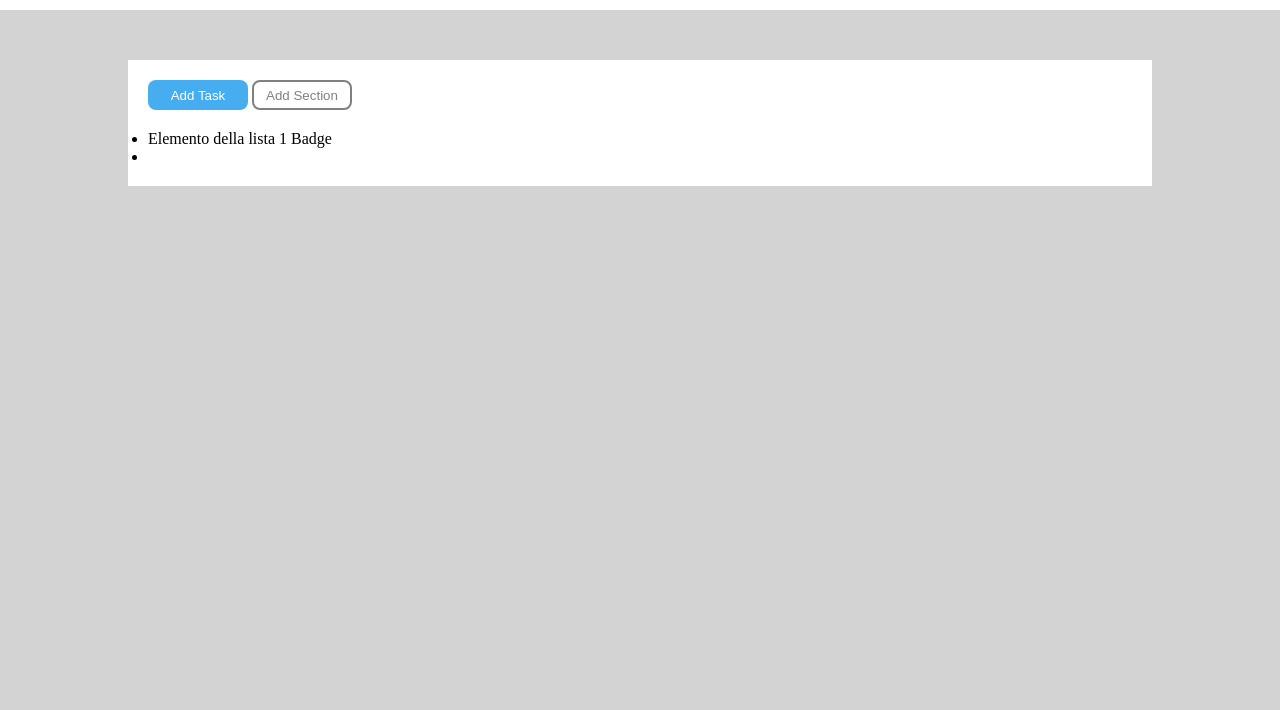
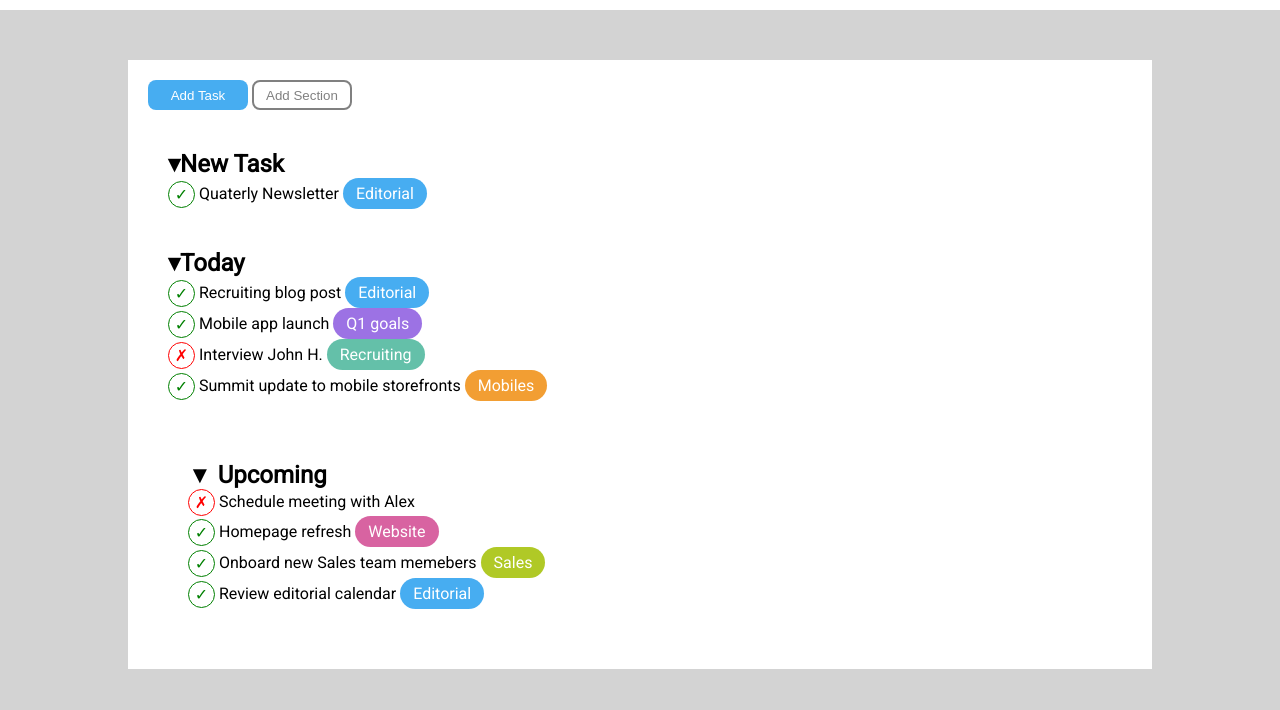
Before and after one commit to UmbertoCarbone/html-css-toboolist, a plain HTML site: page index.html in a window 1280 px wide. Shown: the part 90-800 px from the top of the page. Drawn offline with Linux system fonts and the light colour scheme.

Commit message:
Fine Main

```diff
--- a/CSS/style.css
+++ b/CSS/style.css
@@ -7,8 +7,12 @@
 }
 
 
+
+
 body {
     background-color: lightgray;
+      font-family: "Roboto", sans-serif;
+
 }
 
 header {
@@ -26,6 +30,8 @@ main {
     background: #FFF;
     margin: 0 auto;
     width: 80%;
+
+
 }
 
 main h1 {
@@ -48,13 +54,87 @@ button {
     background-color: #47ADF1;
     color: white
 
+
 }
 
 .button2 {
     background-color: white;
     border:2px solid grey;
     color: gray
+}
+
+li {
+    list-style: none;
+}
 
 
+.green {
+    height: 25px;
+    width: 25px;
+    border-radius: 50%;
+    text-align: center;
+    line-height: 25px;
+    border: 0.5px solid;
+    display: inline-block;
+    vertical-align: middle;
+    color: green
+    }
 
+  .red {
+    height: 25px;
+    width: 25px;
+    border-radius: 50%;
+    text-align: center;
+    line-height: 25px;
+    border: 0.5px solid;
+    display: inline-block;
+    vertical-align: middle;
+
+    color: red
+  }
+
+  .fake-button-editorial {
+    display: inline-block;
+  padding: 6px 13px;
+  border-radius: 20px;
+  background-color:#47ADF1;
+  color: white;
+  }
+
+  .fake-button-q1-goals {
+
+    display: inline-block;
+    padding: 6px 13px;
+    border-radius: 20px;
+    background-color:#9C72E4;
+    color: white;
 }
+
+.fake-button-recruiting {
+    display: inline-block;
+    padding: 6px 13px;
+    border-radius: 20px;
+    background-color:#64C0A9;
+    color: white;
+    }
+    .fake-button-mobiles {
+        display: inline-block;
+    padding: 6px 13px;
+    border-radius: 20px;
+    background-color:#F29E33;
+    color: white;
+}
+.fake-button-website {
+    display: inline-block;
+    padding: 6px 13px;
+    border-radius: 20px;
+    background-color:#D863A1;
+    color: white;
+}
+.fake-button-sales {
+    display: inline-block;
+    padding: 6px 13px;
+    border-radius: 20px;
+    background-color:#B0C926;
+    color: white;
+}
--- a/index.html
+++ b/index.html
@@ -6,7 +6,12 @@
 <meta charset="UTF-8">
     <meta name="viewport" content="width=device-width, initial-scale=1.0">
     <title>Toboolist</title>
+    <link rel="preconnect" href="https://fonts.googleapis.com">
+    <link rel="preconnect" href="https://fonts.gstatic.com" crossorigin>
+    <link href="https://fonts.googleapis.com/css2?family=Roboto&display=swap" rel="stylesheet">
     <link rel="stylesheet" href="./CSS/style.css">
+
+
 </head>
 
 <body>
@@ -18,31 +23,76 @@
         </h1>
     </header>
 
+
     <!-- main -->
     <main>
 
         <section>
-            <div>
+
             <button class="button button1">Add Task</button>
             <button class="button button2">Add Section</button>
-            </div>
-
-
+            <section>
+                <h2 class="newtask">&blacktriangledown;New Task</h2>
+                <div class="cerchio green">&check;</div>
+                <span>Quaterly Newsletter</span>
+                <div class="fake-button-editorial">Editorial</div>
+            </section>
+            <!------------------ pt1 --------------------->
+            <section>
+                <h2 class="sec-title">&blacktriangledown;Today</h2>
                 <ul>
                   <li>
-                        <span class="check"></span>
-                        Elemento della lista 1
-                        <span class="badge badge-purple">Badge</span>
+                    <div class="cerchio green">&check;</div>
+                    <span>Recruiting blog post</span>
+                    <div class="fake-button-editorial">Editorial</div>
                   </li>
-                    <li></li>
+                  <li>
+                    <div class="cerchio green">&check;</div>
+                    <span>Mobile app launch</span>
+                    <div class="fake-button-q1-goals">Q1 goals</div>
+                  </li>
+                  <li>
+                    <div class="cerchio red">&cross;</div>
+                    <span>Interview John H.</span>
+                    <div class="fake-button-recruiting">Recruiting</div>
+                  </li>
+                  <li>
+                    <div class="cerchio green">&check;</div>
+                    <span>Summit update to mobile storefronts</span>
+                    <div class="fake-button-mobiles">Mobiles</div>
+                  </li>
                 </ul>
                 </section>
+            <!------------------------------pt2------------------------>
+              <section>
+                <section>
+                    <h2 class="sec-title">&#x25BC; Upcoming</h2>
+                    <ul>
+                      <li>
+                        <div class="cerchio red">&cross;</div>
+                        <span>Schedule meeting with Alex</span>
+                      </li>
+                      <li>
+                        <div class="cerchio green">&check;</div>
+                        <span>Homepage refresh</span>
+                        <div class="fake-button-website">Website</div>
+                      </li>
+                      <li>
+                        <div class="cerchio green">&check;</div>
+                        <span>Onboard new Sales team memebers</span>
+                        <div class="fake-button-sales">Sales</div>
+                      </li>
+                      <li>
+                        <div class="cerchio green">&check;</div>
+                        <span>Review editorial calendar</span>
+                        <div class="fake-button-editorial">Editorial</div>
+                      </li>
+                    </ul>
+                  </section>
+                  <!-----------------------------pt3--------------------->
                 </main>
+    <!---->
 
-    <!-- footer -->
-    <footer>
-
-    </footer>
 
 </body>
 
```
Lines whose indentation alone changed are shown as unchanged.
